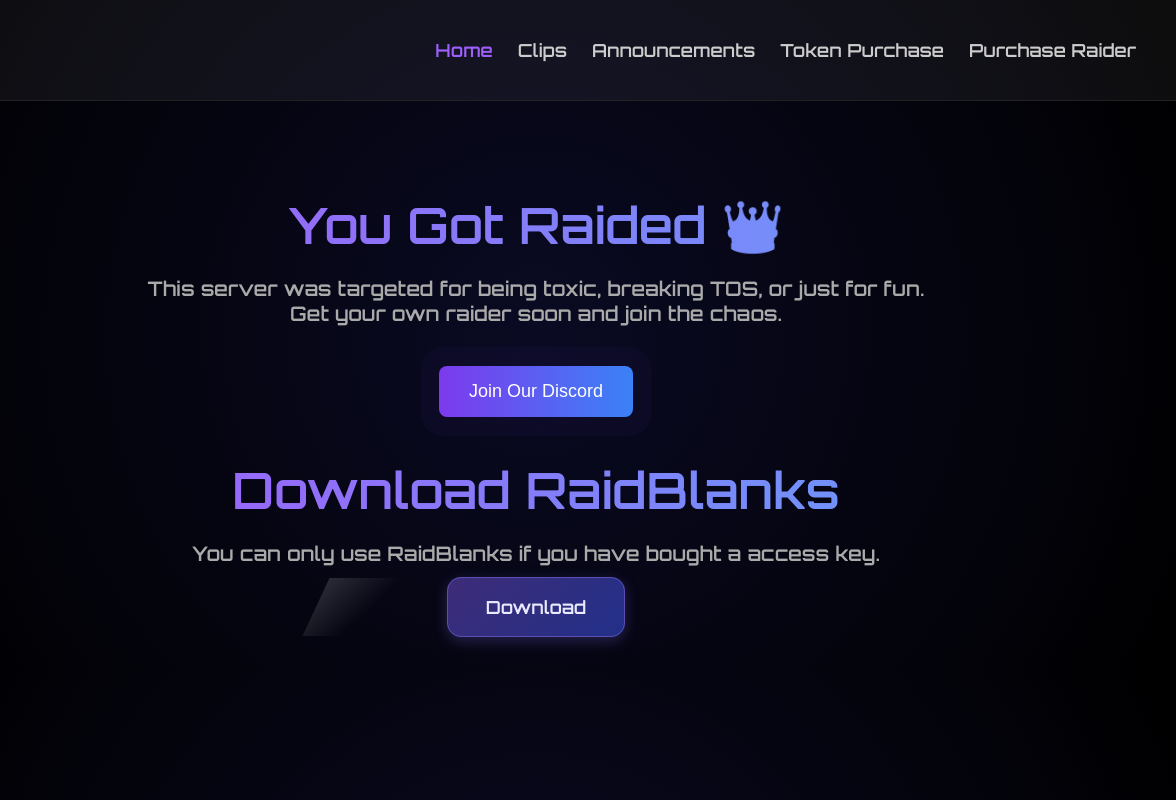
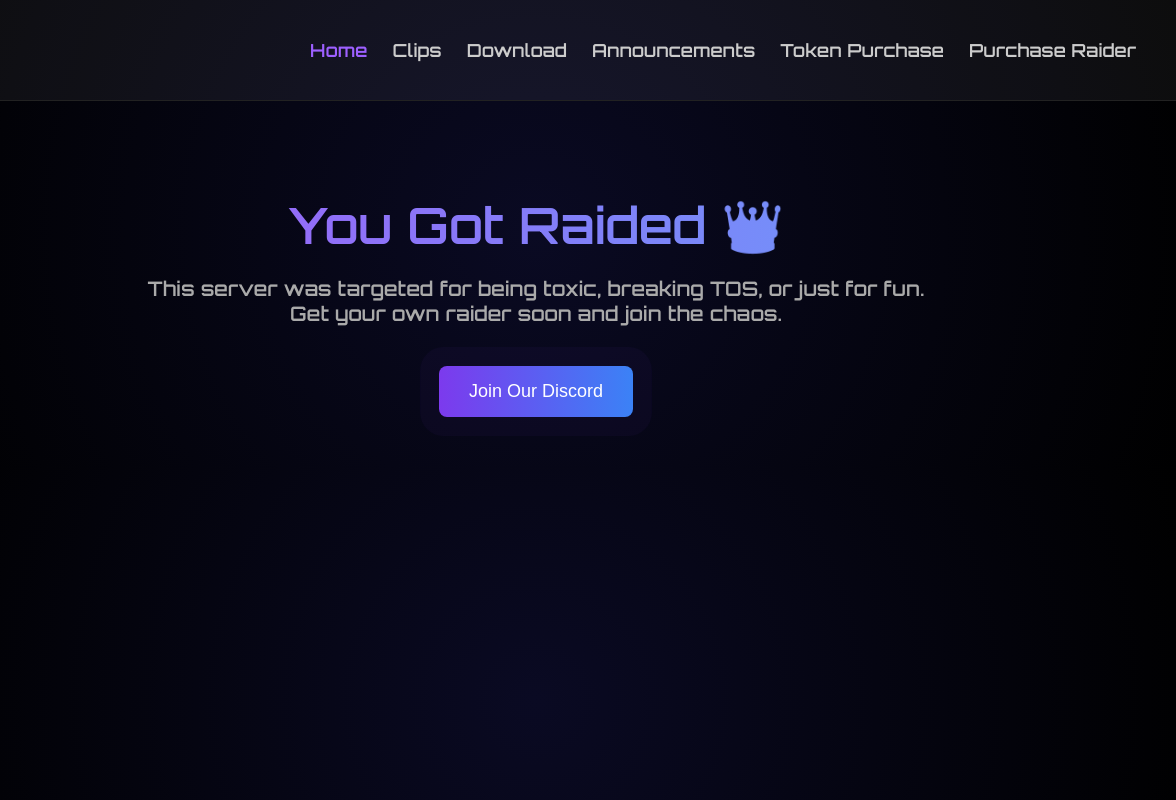
Before and after one commit to raid-blanks/raid-blanks.github.io, a plain HTML site: page index.html in a window 1280 px wide. Shown: the full height of the page, 104-1280 px from the left. Drawn offline with Linux system fonts and the light colour scheme.

Commit message:
Update index.html

```diff
--- a/index.html
+++ b/index.html
@@ -14,6 +14,7 @@
       <ul>
         <li><a href="#" class="tab-link active" data-tab="home">Home</a></li>
         <li><a href="#" class="tab-link" data-tab="clips">Clips</a></li>
+        <li><a href="#" class="tab-link" data-tab="Download">Download</a></li>
         <li><a href="#" class="tab-link" data-tab="announcements">Announcements</a></li>
         <li><a href="#" class="tab-link" data-tab="tokens">Token Purchase</a></li>
         <li><a href="#" class="tab-link" data-tab="purchase">Purchase Raider</a></li>
@@ -28,7 +29,7 @@
       <button class="pulse">Join Our Discord</button>
     </section>
 
-    <section id="Download" class="tab-content active">
+    <section id="Download" class="tab-content">
       <h1>Download RaidBlanks</h1>
       <p>You can only use RaidBlanks if you have bought a access key.</p>
       <a href="https://github.com/yourname/yourrepo/raw/main/yourfile.exe" download class="btn-purchase">Download</a>
```
